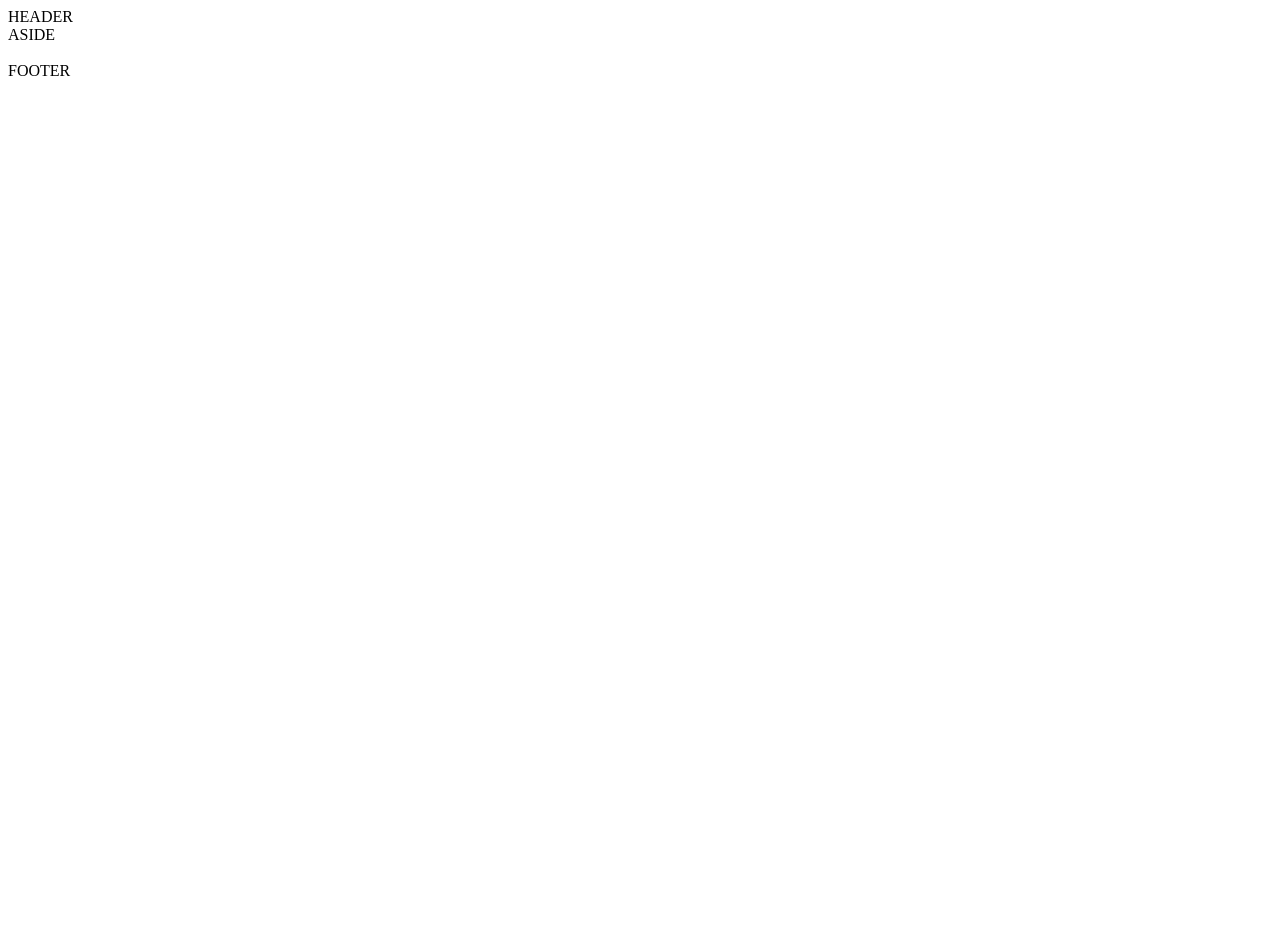
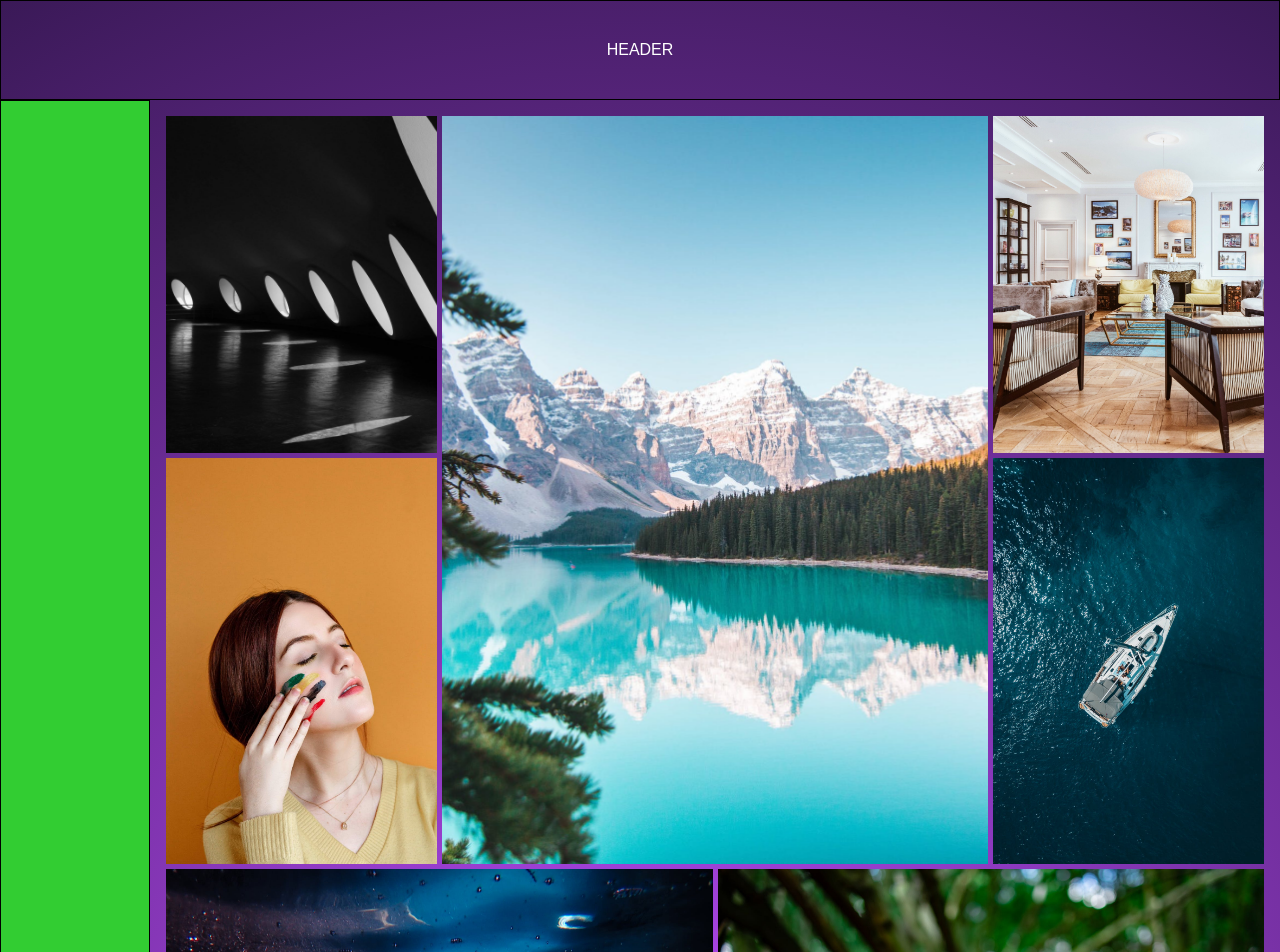
Before and after one commit to AZapata27/Curso-Css, a plain HTML site: page gridPractice.html in a window 1280 px wide. Shown: the top 952 px of the page. Before the commit the page ends 800 px from the top, so only its background shows below. Drawn offline with Linux system fonts and the light colour scheme.

Commit message:
Galleria de imagenes con Grid terminada

```diff
--- a/css/gridPractice.css
+++ b/css/gridPractice.css
@@ -0,0 +1,74 @@
+body {
+    display: grid;
+    grid-template-columns: 150px 1fr;
+    grid-template-rows: 100px 1fr 100px;
+    margin: 0;
+    color: #eee;
+    font-family: sans-serif;
+    background-image: radial-gradient(circle, #b94bf8, #3a1957);
+    background-repeat: no-repeat;
+}
+
+.grid-item{
+    border: 1px solid black;
+    display: flex;
+    justify-content: center;
+    color: #fff;
+    align-items: center;
+}
+
+.header{
+    grid-column: 1 / -1;
+}
+
+.aside{
+    grid-column: span 1;
+    grid-row: 2 / -1;
+    background-color: limegreen;
+}
+
+.footer{
+    background-color: peru;
+}
+
+.gallery{
+    display: grid;
+    grid-template-columns: repeat(auto-fill,minmax(250px, 1fr));
+    gap: 5px;
+    padding: 1rem;
+    align-items: center;
+    justify-content: center;
+    grid-auto-flow: dense;
+}
+
+.gallery img{
+    width: 100%;
+    height: 100%;
+    object-fit: cover;
+}
+
+.gallery img:nth-child(3){
+    grid-row: 1 / span 2;
+    grid-column: 2 / span 2;
+}
+
+.gallery img:nth-child(4){
+    grid-column: 1 / 3;
+}
+
+.gallery img:nth-child(5){
+    grid-row: 1;
+    grid-column: 1 / 2;
+}
+
+.gallery img:nth-child(6){
+    grid-column: span 2;
+}
+
+.gallery img:nth-child(8){
+    grid-row: span 2;
+}
+
+.gallery img:last-child{
+    grid-row: span 2;
+}
--- a/gridPractice.html
+++ b/gridPractice.html
@@ -12,18 +12,18 @@
         <aside class="aside grid-item">ASIDE</aside>
 
         <div class="gallery">
-            <img src="images/1.jpeg" alt="">
-            <img src="images/2.jpeg" alt="">
-            <img src="images/3.jpeg" alt="">
-            <img src="images/4.jpeg" alt="">
-            <img src="images/5.jpeg" alt="">
-            <img src="images/6.jpeg" alt="">
-            <img src="images/7.jpeg" alt="">
-            <img src="images/8.jpeg" alt="">
-            <img src="images/9.jpeg" alt="">
-            <img src="images/10.jpeg" alt="">
-            <img src="images/11.jpeg" alt="">
-            <img src="images/12.jpeg" alt="">
+            <img src="/assets/images/1.jpeg" alt="">
+            <img src="/assets/images/2.jpeg" alt="">
+            <img src="/assets/images/3.jpeg" alt="">
+            <img src="/assets/images/4.jpeg" alt="">
+            <img src="/assets/images/5.jpeg" alt="">
+            <img src="/assets/images/6.jpeg" alt="">
+            <img src="/assets/images/7.jpeg" alt="">
+            <img src="/assets/images/8.jpeg" alt="">
+            <img src="/assets/images/9.jpeg" alt="">
+            <img src="/assets/images/10.jpeg" alt="">
+            <img src="/assets/images/11.jpeg" alt="">
+            <img src="/assets/images/12.jpeg" alt="">
         </div>
 
         <footer class="footer grid-item">FOOTER</footer>
```
